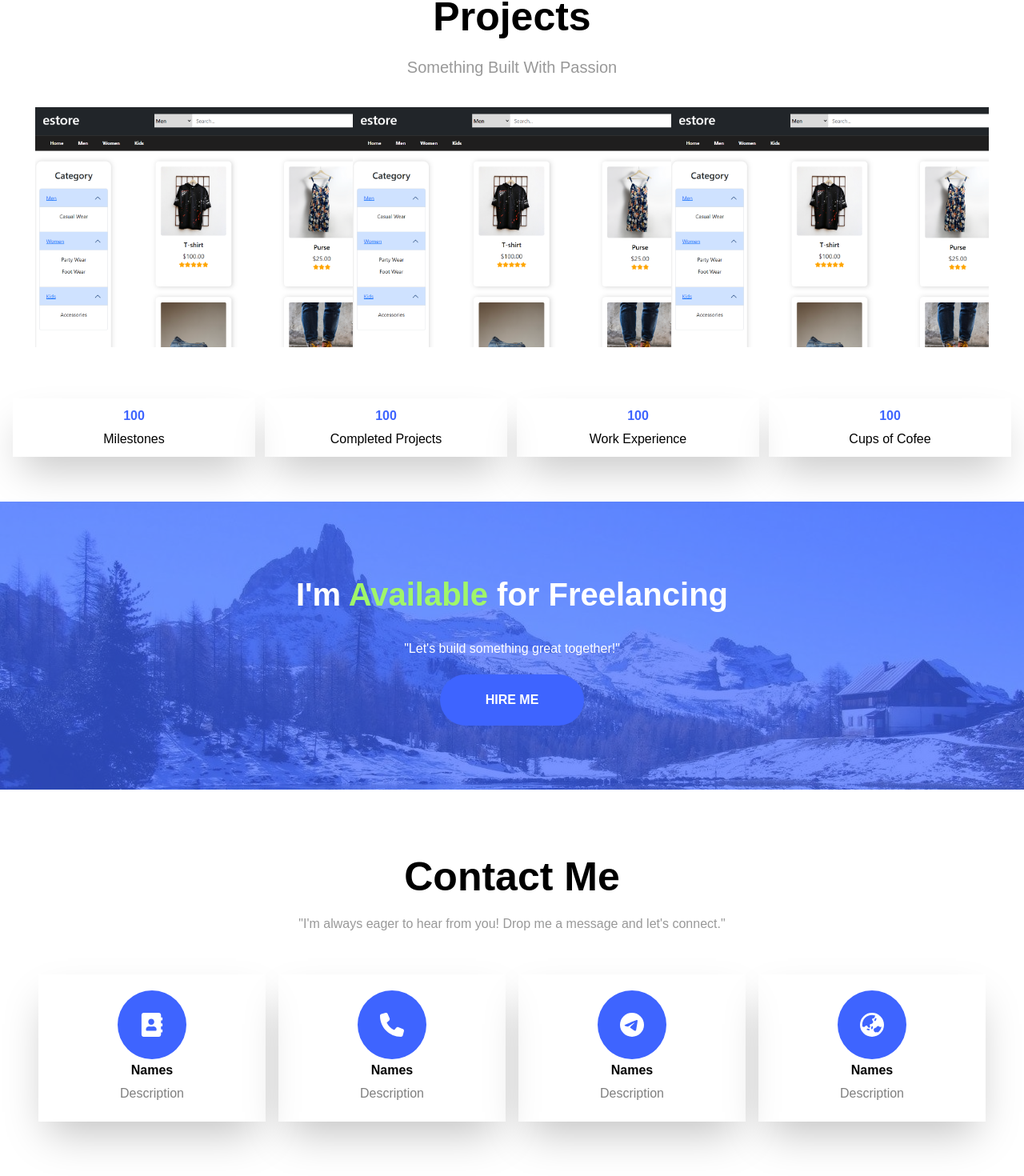
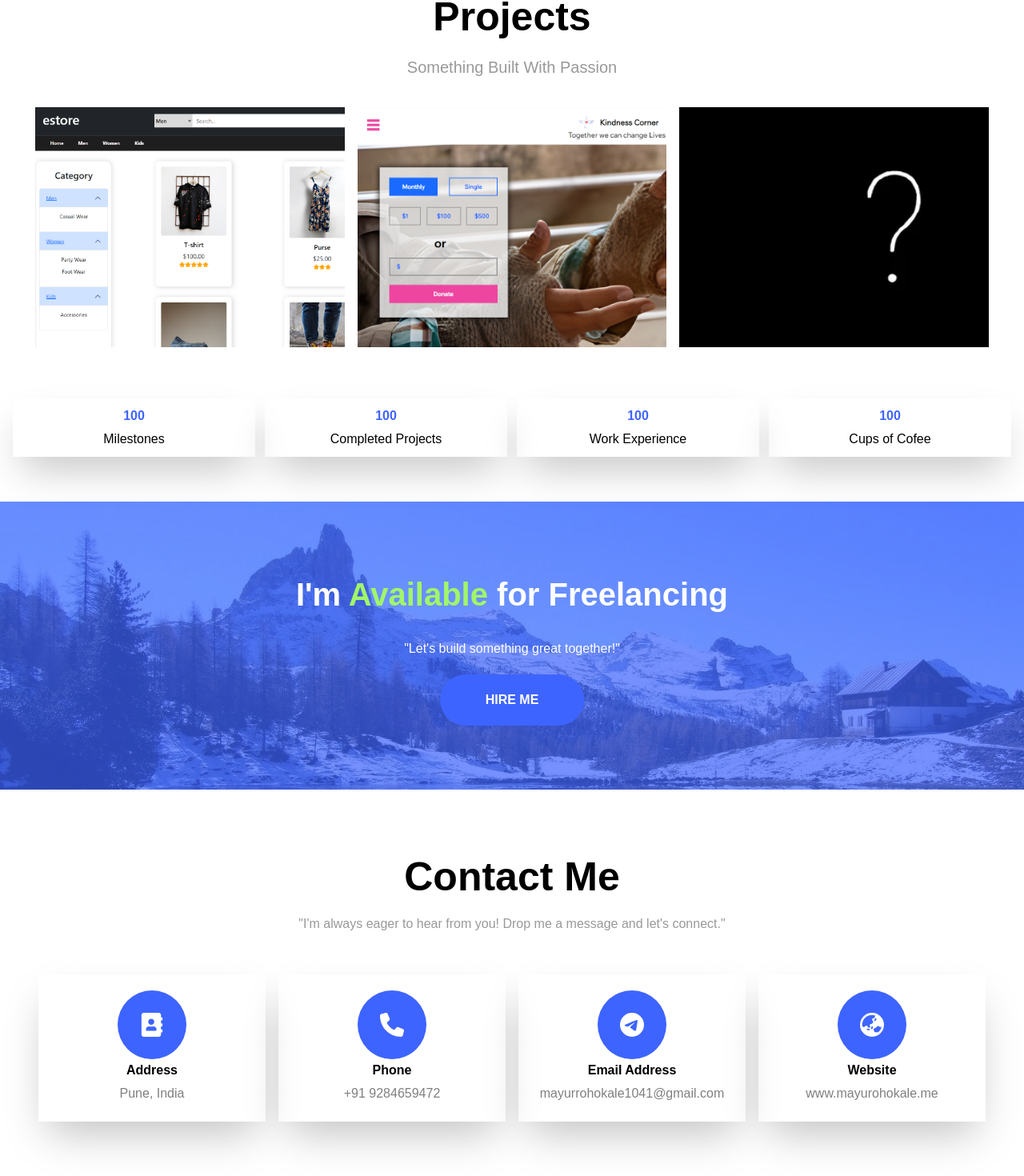
Before and after one commit to mayurrohokale/portfolio, a React (Create React App) app: page / in a window 1280 px wide. Shown: the part 2748-4218 px from the top of the page at 80% size. Built offline with nearby package versions, Linux system fonts and the light colour scheme.

Commit message:
made responsive contact and project component

```diff
--- a/src/component/Contact.js
+++ b/src/component/Contact.js
@@ -6,15 +6,24 @@ import { FaEarthAsia } from "react-icons/fa6";
 const Icon_arr = [
   {
     Icon: FaAddressBook,
+    name:  "Address",
+    description: "Pune, India"
   },
   {
     Icon: FaPhone,
+    name: "Phone",
+    description: "+91 9284659472",
   },
+
   {
     Icon: SiTelegram,
+    name:"Email Address",
+    description: "mayurrohokale1041@gmail.com"
   },
   {
     Icon: FaEarthAsia,
+    name: "Website",
+    description: "www.mayurohokale.me"
   },
 ];
 
@@ -29,7 +38,7 @@ export default function Contact() {
         </p>
       </div>
 
-      <div className="grid md:grid-cols-4 grid-cols-1 gap-4 px-12 py-12 items-center place-items-center ">
+      <div className="grid xl:grid-cols-4 lg:grid-cols-2 gap-4 px-12 py-12 items-center place-items-center ">
 
         {
           Icon_arr.map((item) => (
@@ -44,7 +53,7 @@ export default function Contact() {
   );
 }
 
-function Icon({Icon}) {
+function Icon({Icon, name, description}) {
   return (
     <div className="shadow-2xl w-full hover:bg-black/5 items-center flex flex-col justify-center py-5">
       {/* <div className=" flex items-center justify-center h-16 w-16 rounded-full bg-custom-blue text-white shadow-2xl px-2 py-2 outline-2">
@@ -53,8 +62,8 @@ function Icon({Icon}) {
       <div className="p-7 text-white rounded-full bg-custom-blue">
         <Icon className="text-3xl " />
       </div>
-      <p className="font-semibold">Names</p>
-      <p className="text-black/50">Description</p>
+      <p className="font-semibold">{name}</p>
+      <p className="text-black/50">{description}</p>
     </div>
   );
 }
--- a/src/component/Projects.js
+++ b/src/component/Projects.js
@@ -6,12 +6,12 @@ const data = [
     name: "E-Commerce Website",
   },
   {
-    image: "./E-commerce.png",
-    name: "Donation Web sites",
+    image: "./donation.png",
+    name: "Donation Web site",
   },
   {
-    image: "./E-commerce.png",
-    name: "xyz",
+    image: "./Question.jpg",
+    name: "Building!",
   },
 ];
 
@@ -22,6 +22,7 @@ function Projectdata({ image, name }) {
       style={{
         background: `url(${image})`,
         backgroundSize: "cover",
+        backgroundRepeat: "no-repeat"
       }}
     >
       <div className="opacity-0 hover:opacity-100 hover:bg-custom-blue h-[300px] flex justify-center text-center items-center hover:bg-opacity-70 px-2 py-2">
@@ -45,7 +46,7 @@ export default function Projects() {
       <p className="text-center text-[16px] md:text-[20px] text-[#999999]">
         Something Built With Passion
       </p>
-      <div className="grid grid-cols-1  mt-8 items-center px-11 md:grid-cols-3  ">
+      <div className="grid grid-cols-1  mt-8 items-center px-11 md:grid-cols-3 gap-4 ">
         {data.map((project, index) => (
           <Projectdata key={index} image={project.image} name={project.name} />
         ))}
@@ -77,6 +78,7 @@ export default function Projects() {
         className="mt-14 bg-cover bg-no-repeat "
         style={{
           background: "url('./snow2.jpg')",
+
         }}
       >
         {/* <img
```
Also changed, not shown: public/Question.jpg (added), public/donation.png (added).
